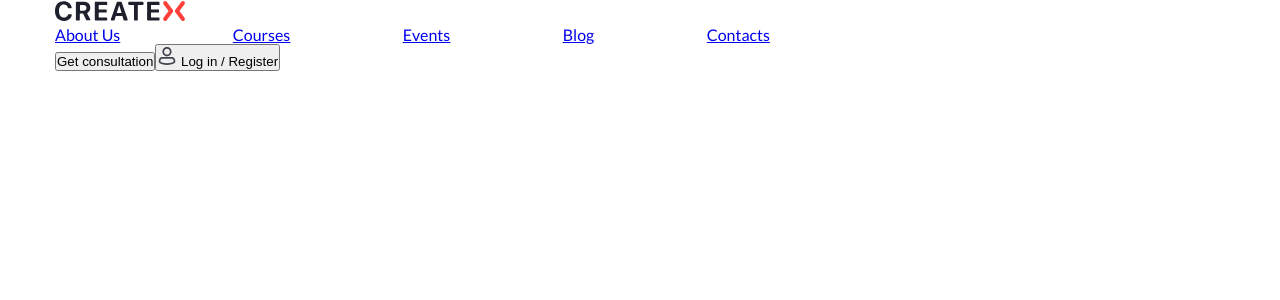
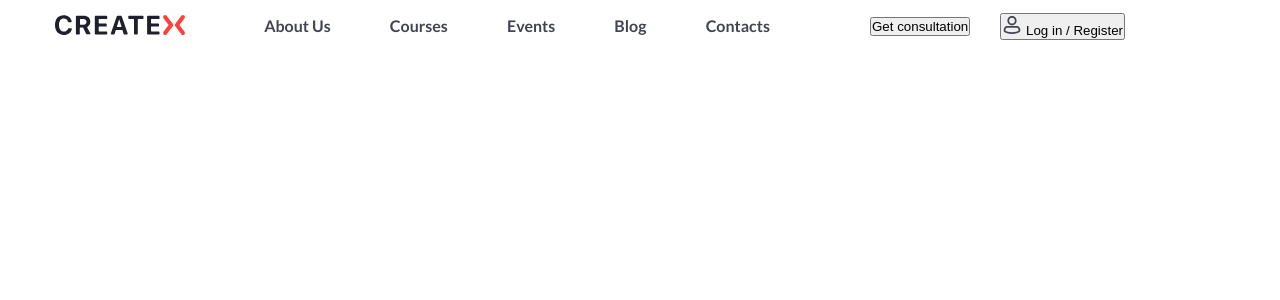
Before and after one commit to andreyk1n/createx, a React (Vite) app: page / in a window 1280 px wide. Shown: the top 300 px of the page. Built offline with nearby package versions, Linux system fonts and the light colour scheme.

Commit message:
update header

```diff
--- a/src/styles/general.scss
+++ b/src/styles/general.scss
@@ -31,3 +31,7 @@ body {
     margin: 0 auto;
     padding: 0 15px
 }
+
+.button {
+
+}
--- a/src/styles/template-parts/partials/Header.scss
+++ b/src/styles/template-parts/partials/Header.scss
@@ -4,7 +4,26 @@
   position: fixed;
   top: 0;
   left: 0;
-  transition: top 0.3s;
+  transition-duration: .5s;
+
+  &__container {
+    display: flex;
+    justify-content: space-between;
+    align-items: center;
+    height: 52px;
+  }
+
+  &__logo {
+    margin-right: 20px;
+    z-index: 10;
+    justify-self: center;
+  }
+
+  &__buttons {
+    display: flex;
+    gap: 30px;
+    align-items: center;
+  }
 
   &__nav {
     width: 100%;
@@ -13,6 +32,34 @@
     justify-content: space-between;
     align-items: center;
     gap: 15px;
+
+    .header__link {
+      color: #424551;
+      font-size: 16px;
+      font-weight: 700;
+      line-height: 26px;
+      width: fit-content;
+      position: relative;
+      text-decoration: none;
+
+      &::after {
+        content: '';
+        width: 0;
+        height: 1px;
+        background-color: #424551;
+        display: block;
+        position: absolute;
+        left: 0;
+        bottom: 0;
+        transition-duration: .5s;
+      }
+
+      &:hover {
+        &::after {
+          width: 100%;
+        }
+      }
+    }
   }
 
   @media (max-width: 768px) {
@@ -27,7 +74,7 @@
       width: 100%;
       min-height: 100vh;
       background-color: #ffffff;
-      transition: right 0.3s;
+      transition-duration: .5s;
 
       &.active {
         right: 0;
@@ -51,7 +98,7 @@
         height: 2px;
         background-color: #000000;
         position: relative;
-        transition: all 0.3s;
+        transition-duration: .5s;
 
         &::before,
         &::after {
@@ -60,7 +107,7 @@
           width: 100%;
           height: 2px;
           background-color: #000000;
-          transition: all 0.3s;
+          transition-duration: .5s;
         }
 
         &::before {
--- a/src/template-parts/partials/Header.jsx
+++ b/src/template-parts/partials/Header.jsx
@@ -44,26 +44,26 @@ const Header = () => {
   return (
     <header className="header">
       <div className="header__container">
-        <a href="/" className="header__logo" onClick={handleLinkClick}>
-          <img src={logo} alt="Header logo" />
-        </a>
         <nav
           className={`header__nav ${menuActive ? "active" : ""}`}
           ref={navRef}
         >
-          <a href="#" onClick={handleLinkClick}>
+          <a href="/" className="header__logo" onClick={handleLinkClick}>
+            <img src={logo} alt="Header logo" />
+          </a>
+          <a className="header__link" href="#" onClick={handleLinkClick}>
             About Us
           </a>
-          <a href="#" onClick={handleLinkClick}>
+          <a className="header__link" href="#" onClick={handleLinkClick}>
             Courses
           </a>
-          <a href="#" onClick={handleLinkClick}>
+          <a className="header__link" href="#" onClick={handleLinkClick}>
             Events
           </a>
-          <a href="#" onClick={handleLinkClick}>
+          <a className="header__link" href="#" onClick={handleLinkClick}>
             Blog
           </a>
-          <a href="#" onClick={handleLinkClick}>
+          <a className="header__link" href="#" onClick={handleLinkClick}>
             Contacts
           </a>
         </nav>
@@ -90,7 +90,8 @@ const Header = () => {
                 d="M5.08691 12.7087C4.50914 12.7087 4.05755 12.99 3.87424 13.3942C3.62053 13.9536 3.39078 14.6196 3.33656 15.2513C3.31233 15.5337 3.43006 15.7418 3.5923 15.8426C4.44993 16.3753 6.43719 17.292 10.0002 17.292C13.5632 17.292 15.5505 16.3753 16.4081 15.8426C16.5703 15.7418 16.6881 15.5337 16.6638 15.2513C16.6096 14.6196 16.3799 13.9536 16.1261 13.3942C15.9428 12.99 15.4912 12.7087 14.9135 12.7087H5.08691ZM2.35639 12.7058C2.86301 11.5887 3.99428 11.042 5.08691 11.042H14.9135C16.0061 11.042 17.1374 11.5887 17.644 12.7058C17.935 13.3474 18.2472 14.2099 18.3244 15.1088C18.3946 15.9273 18.0544 16.7819 17.2876 17.2583C16.1596 17.959 13.8665 18.9587 10.0002 18.9587C6.13386 18.9587 3.84078 17.959 2.71283 17.2583C1.94595 16.7819 1.60575 15.9273 1.676 15.1088C1.75315 14.2099 2.0654 13.3474 2.35639 12.7058Z"
                 fill="#424551"
               />
-            </svg>{" "}Log in / Register
+            </svg>{" "}
+            Log in / Register
           </button>
         </div>
         <div
```
